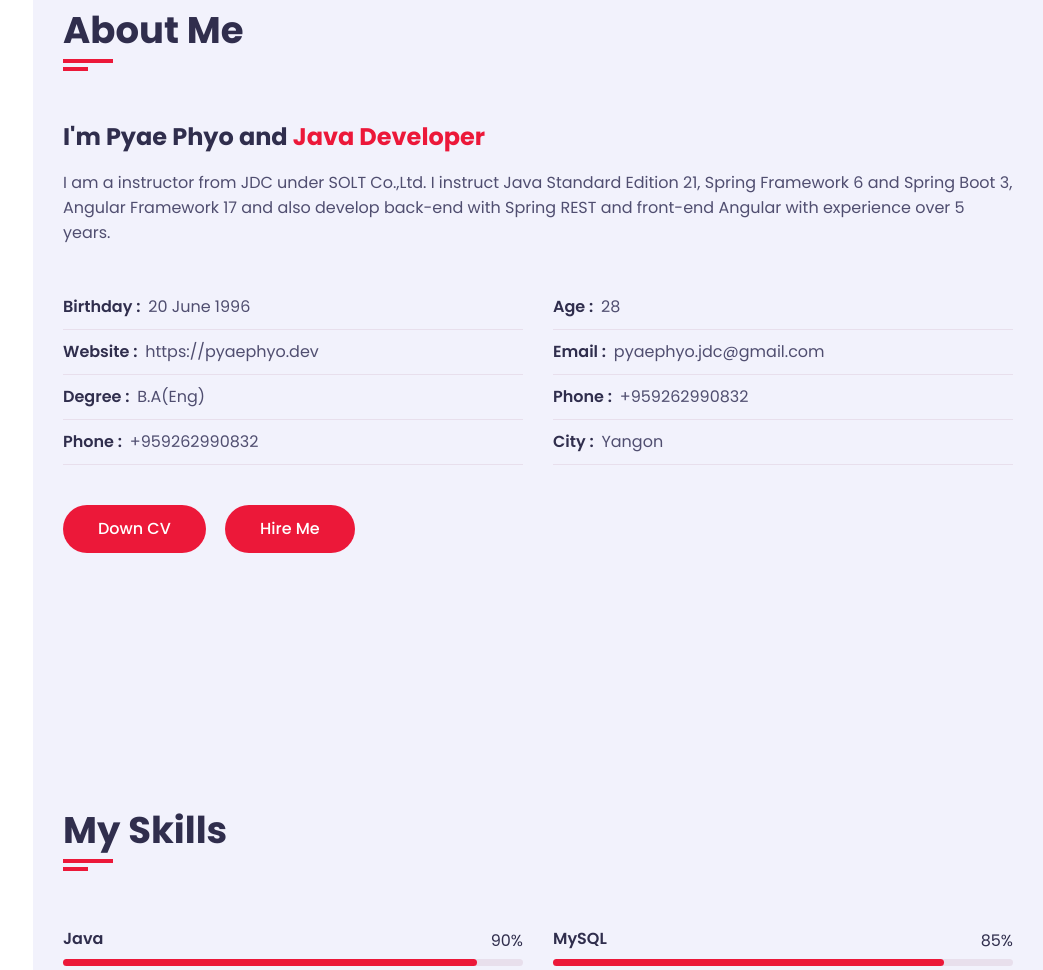
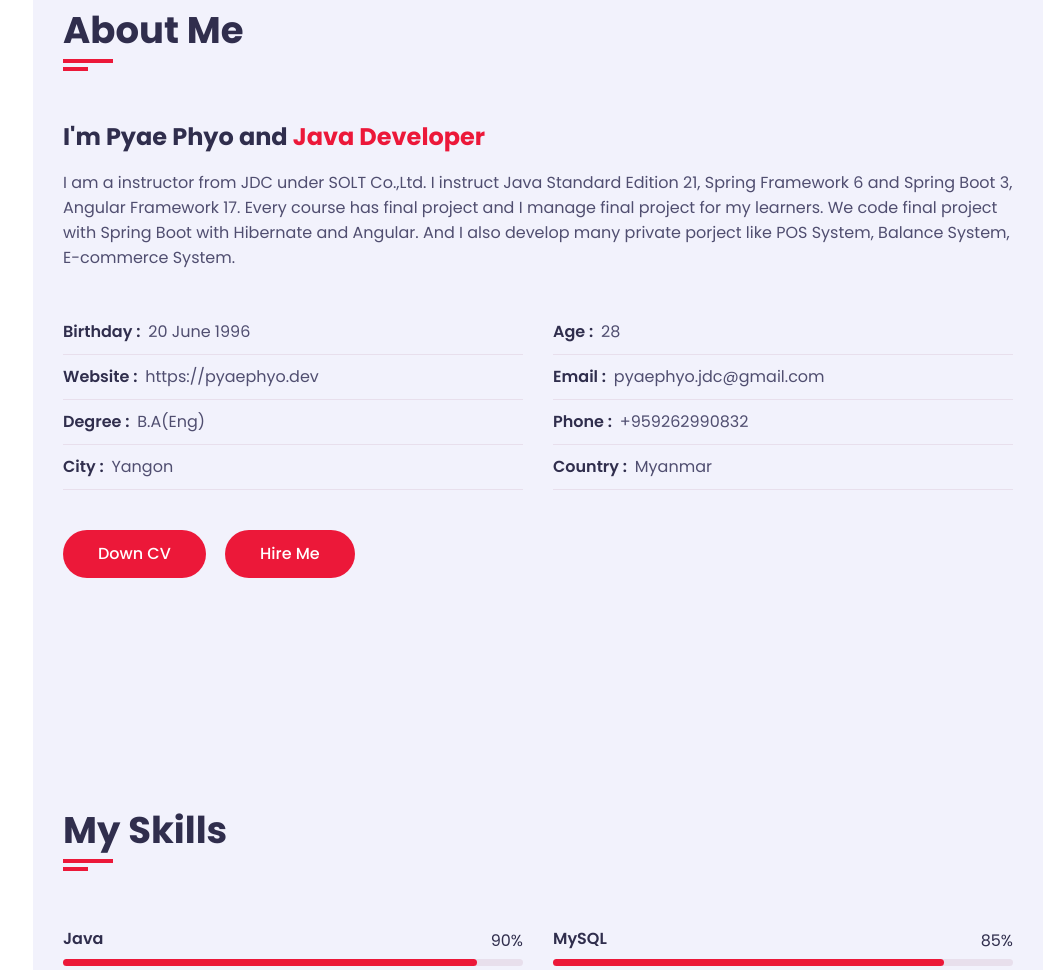
Before and after one commit to pphyo/portfolio, a plain HTML site: page index.html in a window 1280 px wide. Shown: the part 837-1807 px from the top of the page, without its empty margins (237-1280 px from the left). Drawn offline with nearby package versions, Linux system fonts and the light colour scheme; a web font is replaced by a local one.

Commit message:
Fix mistake in about section

```diff
--- a/index.html
+++ b/index.html
@@ -103,8 +103,9 @@
                            <h3>I'm Pyae Phyo and <span>Java Developer</span></h3>
                            <p>I am a instructor from JDC under SOLT Co.,Ltd. I instruct Java Standard
                               Edition 21, Spring Framework 6 and Spring Boot 3, Angular Framework
-                              17 and also develop back-end with Spring REST and front-end Angular with experience over 5
-                              years.</p>
+                              17. Every course has final project and I manage final project for my learners. We code
+                              final project with Spring Boot with Hibernate and Angular. And I also develop many private
+                              porject like POS System, Balance System, E-commerce System.</p>
                         </div>
                      </div>
 
@@ -131,10 +132,10 @@
                                  <p>Phone : <a href="tel:+959262990832">+959262990832</a></p>
                               </div>
                               <div class="info-items padd-15">
-                                 <p>Phone : <a href="tel:+959262990832">+959262990832</a></p>
+                                 <p>City : <span>Yangon</span></p>
                               </div>
                               <div class="info-items padd-15">
-                                 <p>City : <span>Yangon</span></p>
+                                 <p>Country : <span>Myanmar</span></p>
                               </div>
                            </div>
 
```
